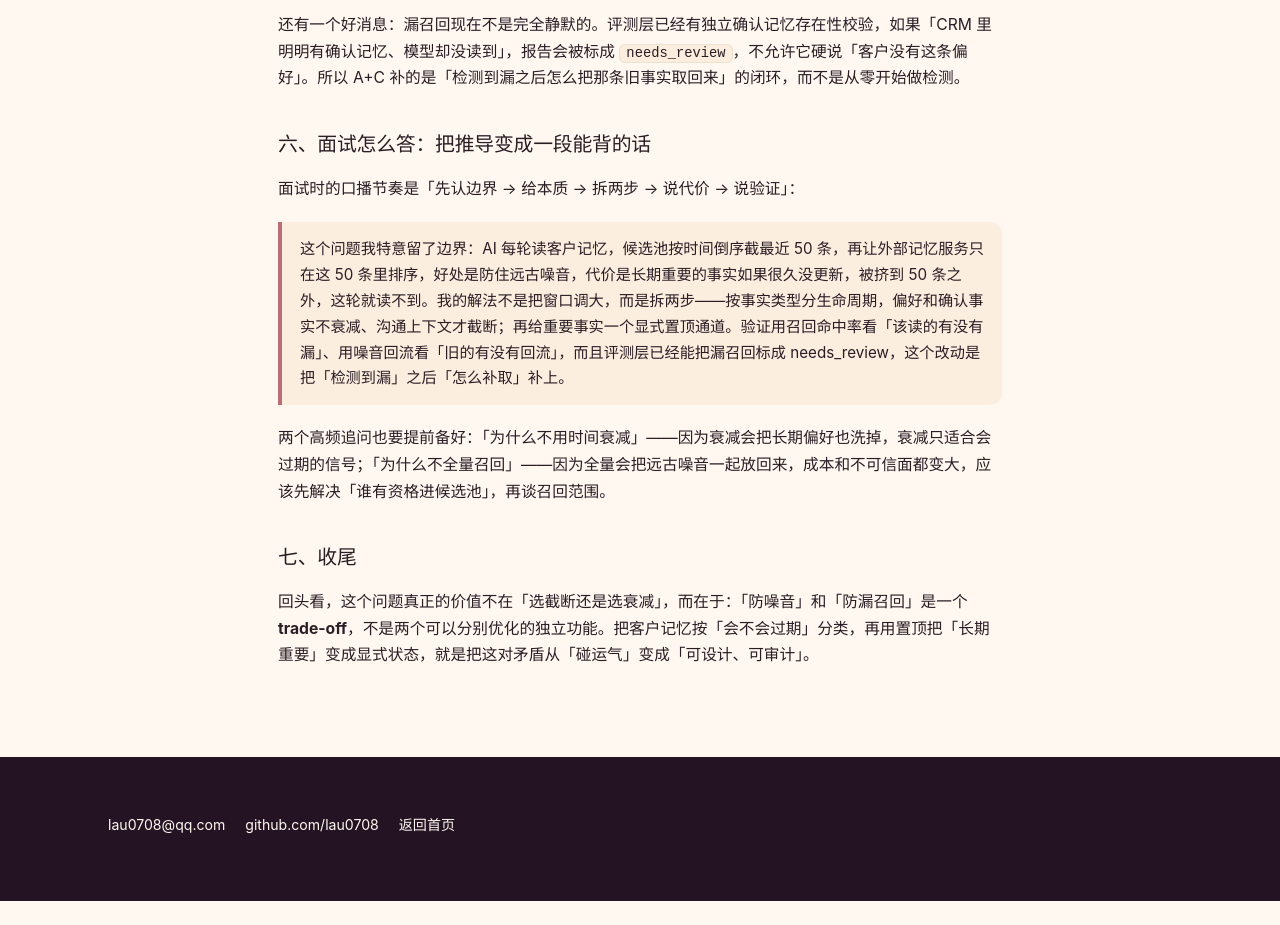
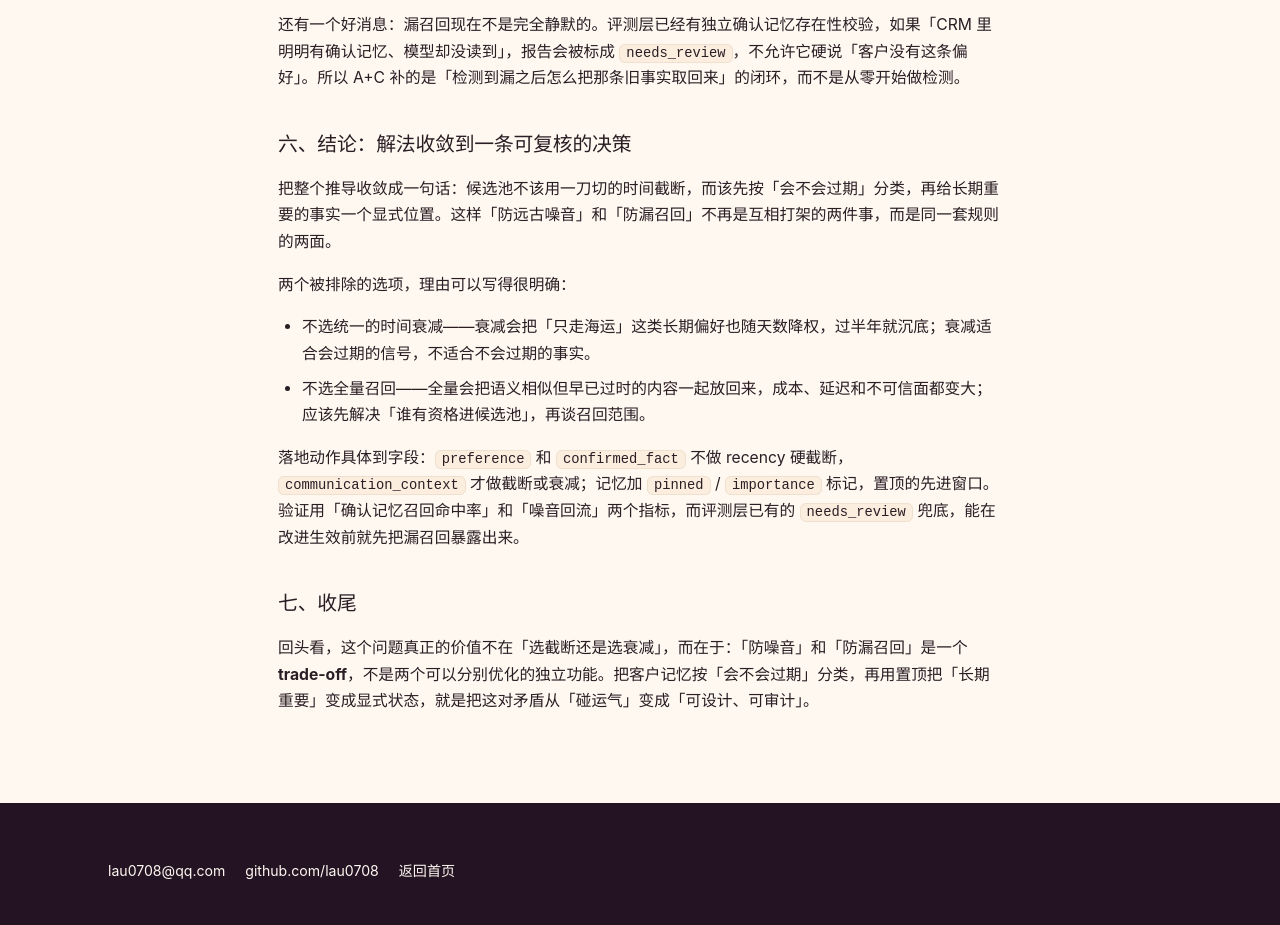
Before and after one commit to lau0708/lau0708.github.io, a plain HTML site: page posts/crm-memory-recall.html in a window 1280 px wide. Shown: the part 3600-4525 px from the top of the page. Before the commit the page ends 4501 px from the top, so only its background shows below. Drawn offline with Linux system fonts and the light colour scheme; no server answers.

Commit message:
blog: 第六节改为记录式结论，去掉面试话术

```diff
--- a/posts/crm-memory-recall.html
+++ b/posts/crm-memory-recall.html
@@ -77,14 +77,16 @@
       <p>为什么不用统一的时间衰减？因为它会把「只走海运」这种长期事实也随天数降权，过半年就沉底，这正是这个场景最不能接受的。为什么不做全量召回？因为会把语义相似但早已过时的内容一起放回来，成本涨、延迟涨，而且外部服务返回的东西本来就要逐条哈希核对回本地，不可信面太大。</p>
       <p>还有一个好消息：漏召回现在不是完全静默的。评测层已经有独立确认记忆存在性校验，如果「CRM 里明明有确认记忆、模型却没读到」，报告会被标成 <code>needs_review</code>，不允许它硬说「客户没有这条偏好」。所以 A+C 补的是「检测到漏之后怎么把那条旧事实取回来」的闭环，而不是从零开始做检测。</p>
 
-      <h2>六、面试怎么答：把推导变成一段能背的话</h2>
-      <p>面试时的口播节奏是「先认边界 → 给本质 → 拆两步 → 说代价 → 说验证」：</p>
-      <blockquote>
-        <p>这个问题我特意留了边界：AI 每轮读客户记忆，候选池按时间倒序截最近 50 条，再让外部记忆服务只在这 50 条里排序，好处是防住远古噪音，代价是长期重要的事实如果很久没更新，被挤到 50 条之外，这轮就读不到。我的解法不是把窗口调大，而是拆两步——按事实类型分生命周期，偏好和确认事实不衰减、沟通上下文才截断；再给重要事实一个显式置顶通道。验证用召回命中率看「该读的有没有漏」、用噪音回流看「旧的有没有回流」，而且评测层已经能把漏召回标成 needs_review，这个改动是把「检测到漏」之后「怎么补取」补上。</p>
-      </blockquote>
-      <p>两个高频追问也要提前备好：<strong>「为什么不用时间衰减」</strong>——因为衰减会把长期偏好也洗掉，衰减只适合会过期的信号；<strong>「为什么不全量召回」</strong>——因为全量会把远古噪音一起放回来，成本和不可信面都变大，应该先解决「谁有资格进候选池」，再谈召回范围。</p>
+      <h2>六、结论：解法收敛到一条可复核的决策</h2>
+<p>把整个推导收敛成一句话：<strong>候选池不该用一刀切的时间截断，而该先按「会不会过期」分类，再给长期重要的事实一个显式位置。</strong>这样「防远古噪音」和「防漏召回」不再是互相打架的两件事，而是同一套规则的两面。</p>
+<p>两个被排除的选项，理由可以写得很明确：</p>
+<ul>
+  <li><strong>不选统一的时间衰减</strong>——衰减会把「只走海运」这类长期偏好也随天数降权，过半年就沉底；衰减适合会过期的信号，不适合不会过期的事实。</li>
+  <li><strong>不选全量召回</strong>——全量会把语义相似但早已过时的内容一起放回来，成本、延迟和不可信面都变大；应该先解决「谁有资格进候选池」，再谈召回范围。</li>
+</ul>
+<p>落地动作具体到字段：<code>preference</code> 和 <code>confirmed_fact</code> 不做 recency 硬截断，<code>communication_context</code> 才做截断或衰减；记忆加 <code>pinned</code> / <code>importance</code> 标记，置顶的先进窗口。验证用「确认记忆召回命中率」和「噪音回流」两个指标，而评测层已有的 <code>needs_review</code> 兜底，能在改进生效前就先把漏召回暴露出来。</p>
 
-      <h2>七、收尾</h2>
+<h2>七、收尾</h2>
       <p>回头看，这个问题真正的价值不在「选截断还是选衰减」，而在于：<strong>「防噪音」和「防漏召回」是一个 trade-off，不是两个可以分别优化的独立功能。</strong>把客户记忆按「会不会过期」分类，再用置顶把「长期重要」变成显式状态，就是把这对矛盾从「碰运气」变成「可设计、可审计」。</p>
     </article>
   </main>
```
